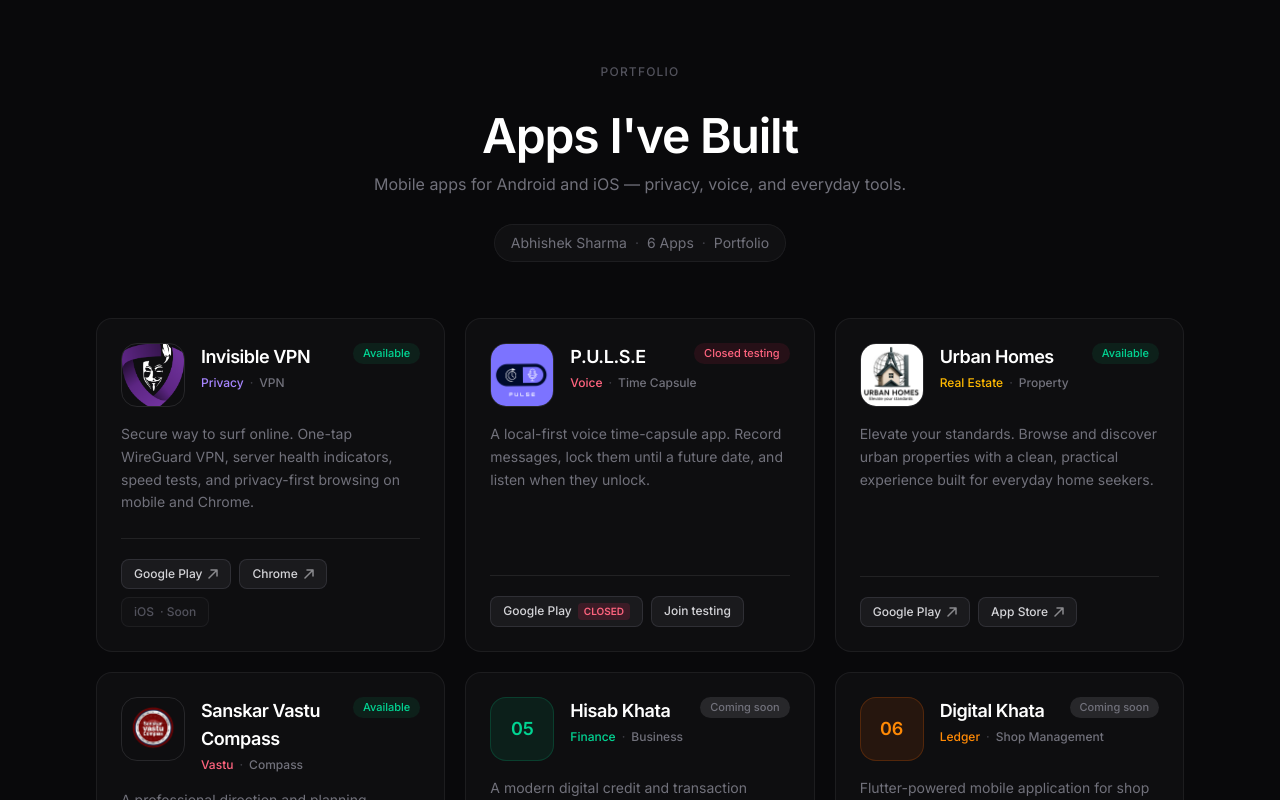
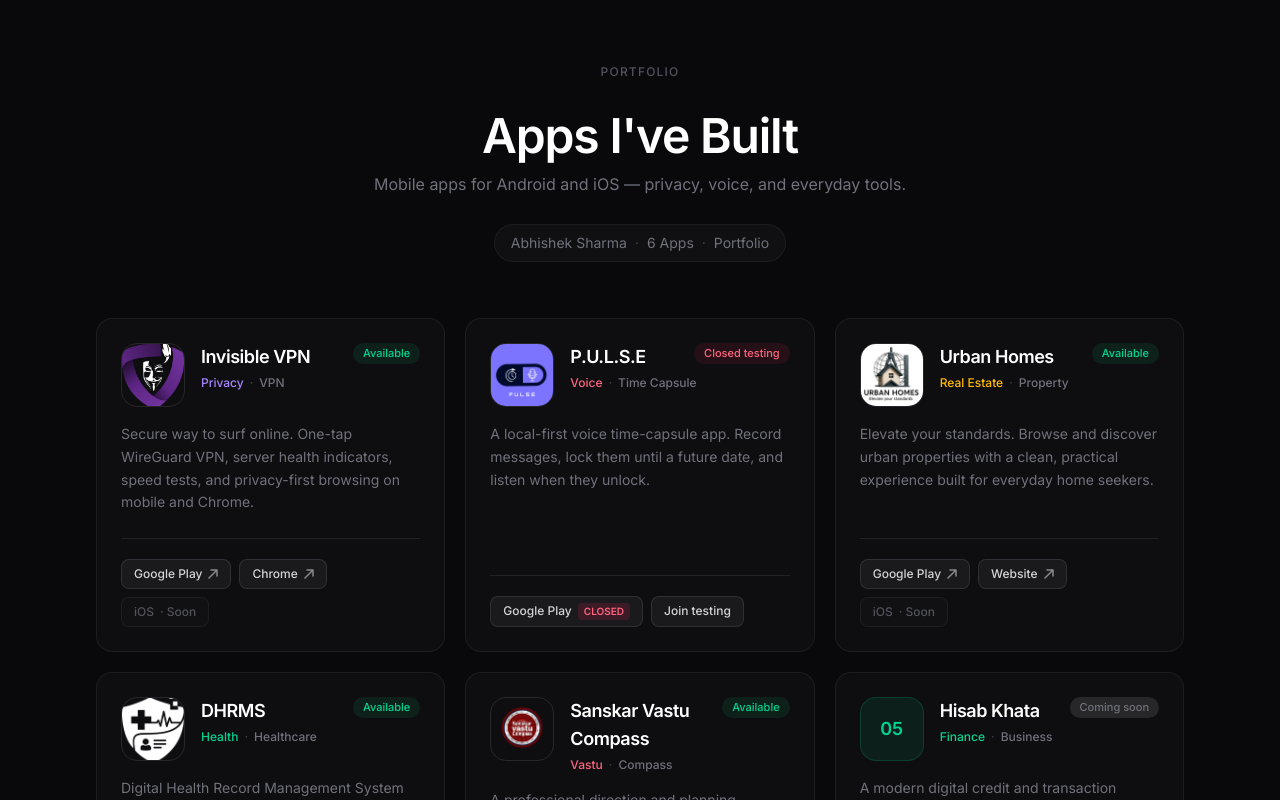
Before and after one commit to 4bhisheksharma/app-portfolio, a React (Vite) app: page / in a window 1280 px wide. Shown: the top 800 px of the page. Built offline with nearby package versions, Linux system fonts and the light colour scheme.

Commit message:
add: dhrms project card

```diff
--- a/src/data/apps.ts
+++ b/src/data/apps.ts
@@ -48,7 +48,25 @@
     iconImage: '/apps/urban-homes.png',
     playStoreUrl:
       'https://play.google.com/store/apps/details?id=com.digitalpathshala.urbanhomes',
-    appStoreUrl: 'https://apps.apple.com/us/app/urban-homes-np/id6796251918',
+      iosComingSoon: true,
+      websiteUrl: 'https://dhrmsfrontend-puyrr.ondigitalocean.app/',
+  },
+  {
+    id: 'dhrms',
+    number: '04',
+    tag: 'Health',
+    category: 'Healthcare',
+    name: 'DHRMS',
+    description:
+      'Digital Health Record Management System for Nepal',
+    accent: 'emerald',
+    icon: 'wallet',
+    status: 'live',
+    iconImage: '/apps/dhrms.png',
+    playStoreUrl:
+      'https://play.google.com/store/apps/details?id=com.dhrms.axile',
+    websiteUrl: 'https://dhrmsfrontend-puyrr.ondigitalocean.app/',
+    iosComingSoon: true,
   },
   {
     id: 'sanskar-vastu-compass',
```
Also changed, not shown: public/apps/dhrms.png (added).
